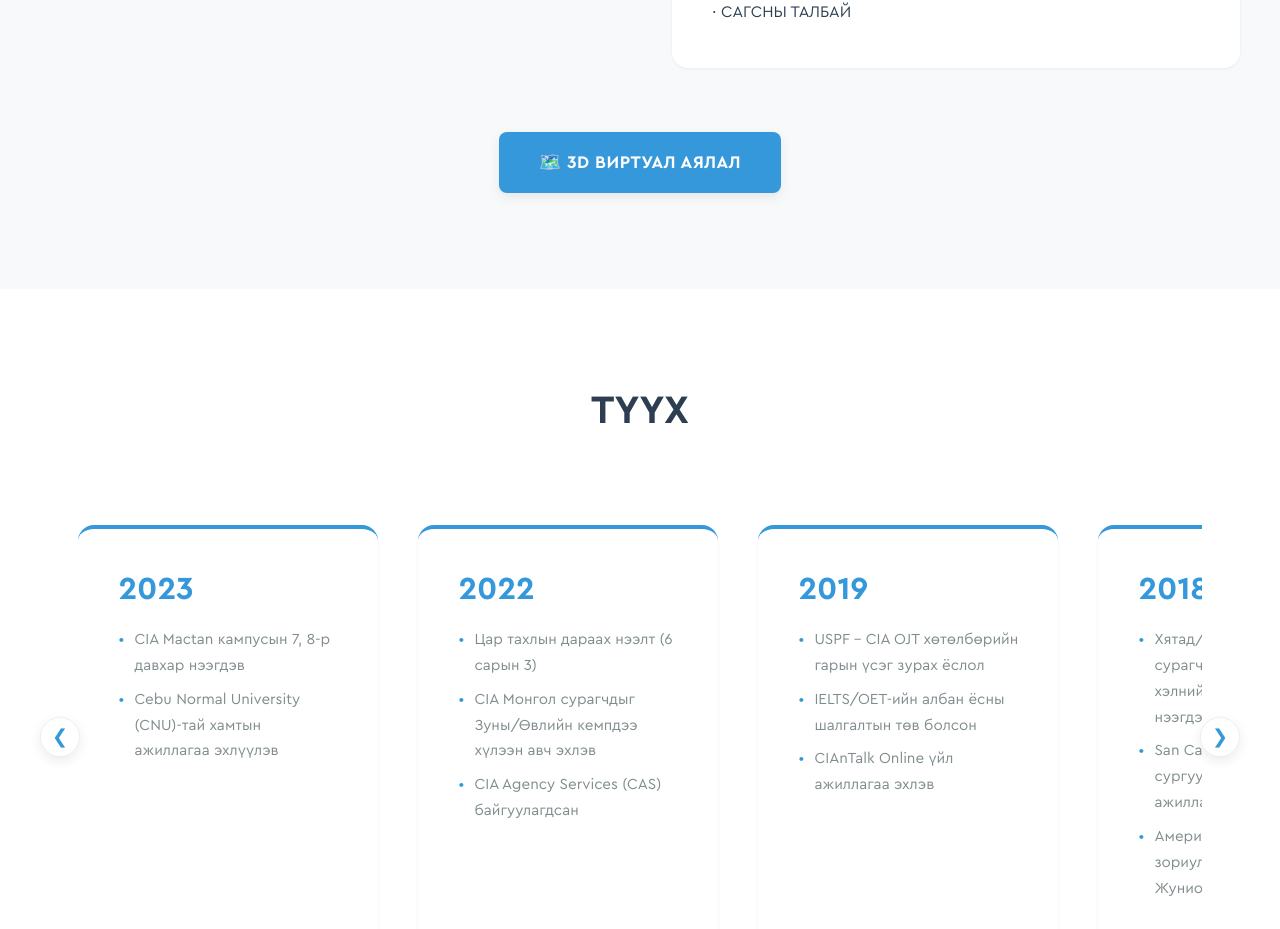
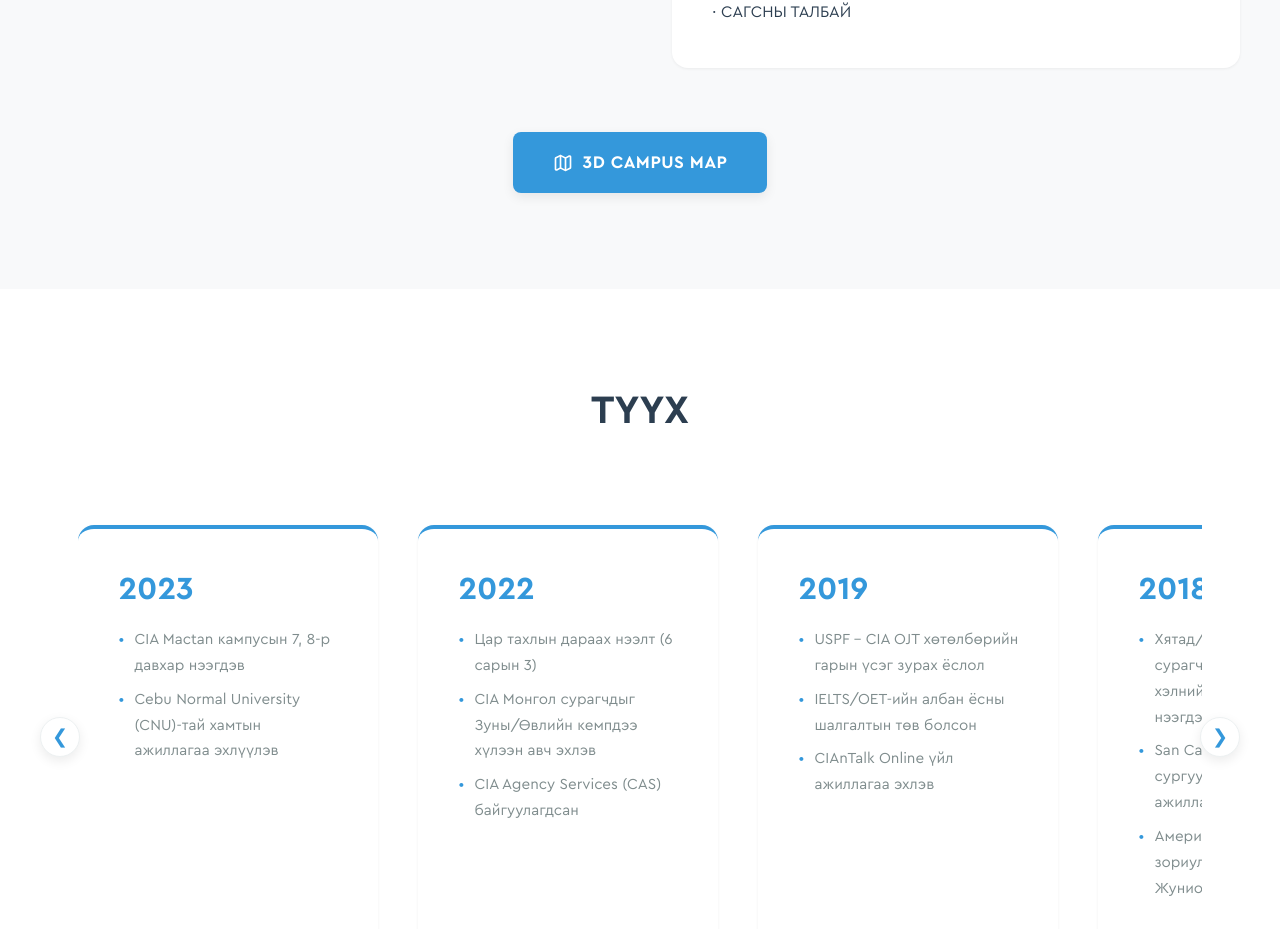
Before and after one commit to Hitoshidattebayo/Web, a React (Vite) app: page /cia in a window 1280 px wide. Shown: the part 2934-3863 px from the top of the page. Built offline with nearby package versions, Linux system fonts and the light colour scheme.

Commit message:
Auto-update

```diff
--- a/src/components/CampusMap.jsx
+++ b/src/components/CampusMap.jsx
@@ -1,4 +1,5 @@
 import React, { useState, useRef } from 'react';
+import { Map } from 'lucide-react';
 import campusMapImg from '../assets/cia-campus-map.jpg';
 import campus2 from '../assets/campus-2.jpg';
 import campus3 from '../assets/campus-3.jpg';
@@ -245,7 +246,9 @@ const CampusMap = () => {
                             color: 'white',
                             textDecoration: 'none',
                             borderRadius: 'var(--radius-md)',
-                            display: 'inline-block',
+                            display: 'inline-flex',
+                            alignItems: 'center',
+                            justifyContent: 'center',
                             fontWeight: '600',
                             boxShadow: 'var(--shadow-md)',
                             transition: 'all 0.3s ease'
@@ -259,7 +262,7 @@ const CampusMap = () => {
                             e.currentTarget.style.boxShadow = 'var(--shadow-md)';
                         }}
                     >
-                        🗺️ 3D ВИРТУАЛ АЯЛАЛ
+                        <Map size={20} style={{ marginRight: '10px' }} /> 3D CAMPUS MAP
                     </a>
                 </div>
 
```
